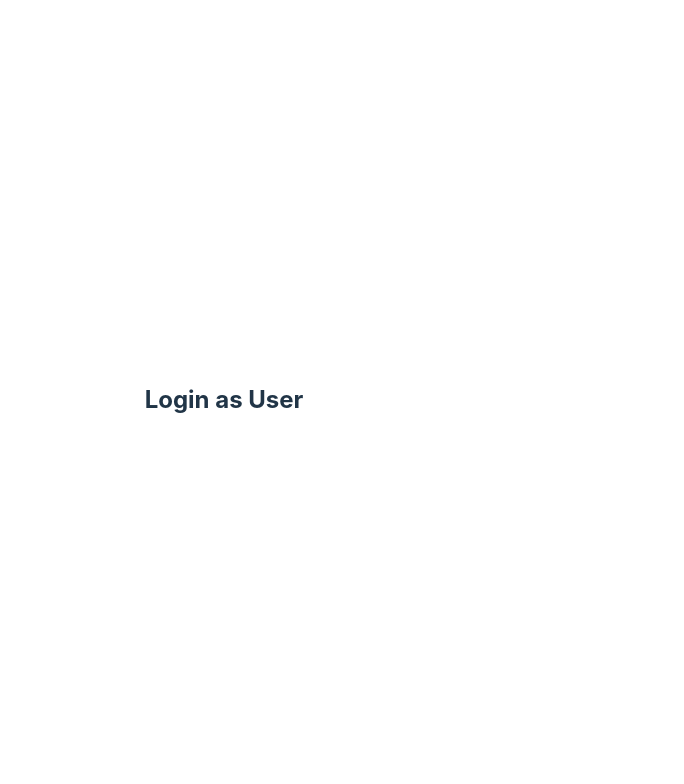
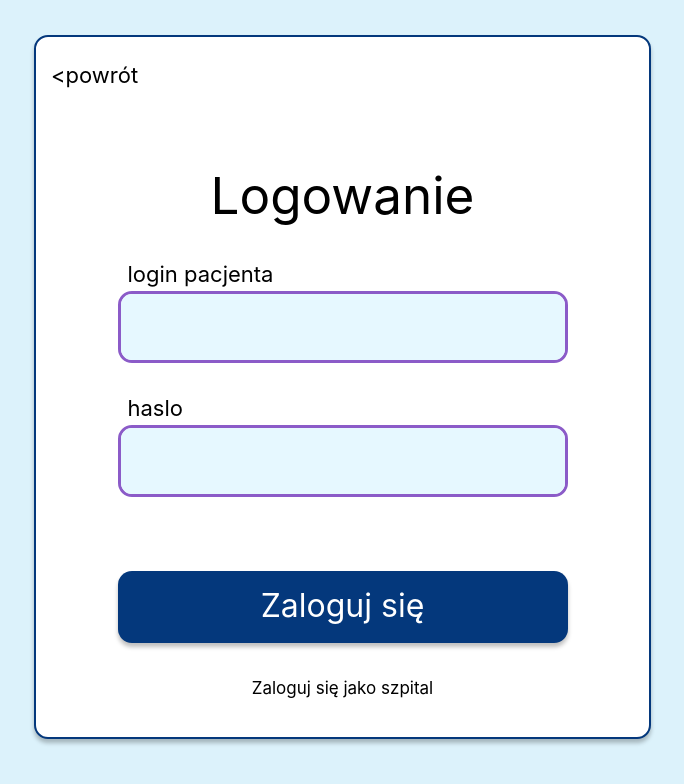
Before and after one commit to star-in-the-jar/ASSASSIN, a React (Vite) app in the folder frontend/: page /login in a window 1280 px wide. Shown: the top 784 px of the page, without its empty margins (416-1100 px from the left). Built offline with nearby package versions, Linux system fonts and the light colour scheme; no server answers.

Commit message:
Dodanie LoginUser.css i zmiana kodu w LoginUser i LoginHospital na widok z uzyciem komponentow.Zmienilem szerokosc Buttona zeby pasowal do szerokosci w widoku

```diff
--- a/frontend/src/LoginHospital.jsx
+++ b/frontend/src/LoginHospital.jsx
@@ -1,9 +1,47 @@
+import React, { useState } from 'react';
+import { useNavigate } from 'react-router-dom';
+import Button from './components/Button';
+import UiInput from './components/ui/UiInput';
+import './LoginUser.css';
+import { Link } from 'react-router-dom';
+
 const Login_Hospital = () => {
-    return (
-      <div className="login_hospital">
-        <h2>Login as Hospital</h2>
+  const navigate = useNavigate();
+  const [username, setUsername] = useState('');
+  const [password, setPassword] = useState('');
+
+  const handleButtonClick = () => {
+    console.log("działa?");
+    navigate('/login');
+  };
+
+  return (
+      <div className="login_view">
+        <Link to="/login">
+          <h4>&lt;powrót</h4>
+        </Link>
+        <h1 className="hospital">Logowanie jako <br></br> szpital</h1>
+        <UiInput
+         label="login szpitala"
+         placeholder=""
+         inputValue={username}
+         onChange={setUsername}
+       />
+       <br></br>
+       <br></br>
+       <br></br>
+       <UiInput
+         label="haslo"
+         placeholder=""
+         inputValue={password}
+         onChange={setPassword}
+       />
+       <br></br>
+       <br></br>
+       <br></br>
+       <Button variant="blue" label="Zaloguj się" onClick={handleButtonClick} />
+        <h5>Zaloguj się jako pacjent</h5>
       </div>
-    );
-  }
-
+  );
+};
   export default Login_Hospital;
--- /dev/null
+++ b/frontend/src/LoginUser.css
@@ -0,0 +1,66 @@
+body{
+    background-color: #DCF2FB;
+    height:832px;
+
+}
+
+
+.login_view{
+    position: absolute;
+    top:35px;
+    left:450px;
+    display: flex;
+    flex-direction: column;
+    justify-content: center;
+    align-items: center;
+    text-align: left;
+    background-color: #fff;
+    width: 613px;
+    height: 700px;
+    border-radius: 14px;
+    border: 2px solid #04387C;
+    box-shadow: 0px 4px 4px 0px #00000040;
+
+}
+h5 {
+    color:#000000;
+    margin-top: 35px;
+    height: 56px;
+    font-size: 17px;
+    font-weight: 400;
+    line-height: 21px;
+    letter-spacing: 0em;
+    text-align: left;
+}
+h4 {
+    color:#000000;
+    position: absolute;
+    font-size: 22px;
+    font-weight: 300;
+    line-height: 27px;
+    letter-spacing: 0em;
+    text-align: center;
+
+
+    top: 25px;
+    left: 15px;
+    margin: 0;
+    font-weight: 400;
+}
+.hospital{
+    margin-top: 100px;
+}
+h1{
+    color:#000000;
+    margin-top: 130px;
+    font-size: 48px;
+    font-weight: 400;
+    line-height: 60px;
+    letter-spacing: 0em;
+    text-align: center;
+}
+Button{
+    width: 400px ;
+    margin-top: 45px;
+    margin-bottom: 0px;
+}
--- a/frontend/src/LoginUser.jsx
+++ b/frontend/src/LoginUser.jsx
@@ -1,9 +1,48 @@
+import React, { useState } from 'react';
+import { useNavigate } from 'react-router-dom';
+import Button from './components/Button';
+import UiInput from './components/ui/UiInput';
+import './LoginUser.css';
+import { Link } from 'react-router-dom';
+
 const Login_User = () => {
-    return (
-      <div className="login_user">
-        <h2>Login as User</h2>
+  const navigate = useNavigate();
+  const [username, setUsername] = useState('');
+  const [password, setPassword] = useState('');
+
+  const handleButtonClick = () => {
+    console.log("działa?");
+    navigate('/login');
+  };
+
+  return (
+      <div className="login_view">
+        <Link to="#" onClick={() => window.history.goBack()}>
+          <h4>&lt;powrót</h4>
+        </Link>
+        <h1>Logowanie</h1>
+        <UiInput
+         label="login pacjenta"
+         placeholder=""
+         inputValue={username}
+         onChange={setUsername}
+       />
+       <br></br>
+       <br></br>
+       <br></br>
+       <UiInput
+         label="haslo"
+         placeholder=""
+         inputValue={password}
+         onChange={setPassword}
+       />
+       <br></br>
+       <br></br>
+       <br></br>
+       <Button variant="blue" label="Zaloguj się" onClick={handleButtonClick} />
+        <h5>Zaloguj się jako szpital</h5>
       </div>
-    );
-  }
+  );
+};
 
-  export default Login_User;
+export default Login_User;
--- a/frontend/src/components/Button.css
+++ b/frontend/src/components/Button.css
@@ -3,10 +3,9 @@
   flex-direction: row;
   justify-content: center;
   align-items: center;
-  padding: 36px 249px;
   gap: 10px;
 
-  width: 498px;
+  width: 450px;
   height: 72px;
   left: 20px;
   top: 20px;
```
